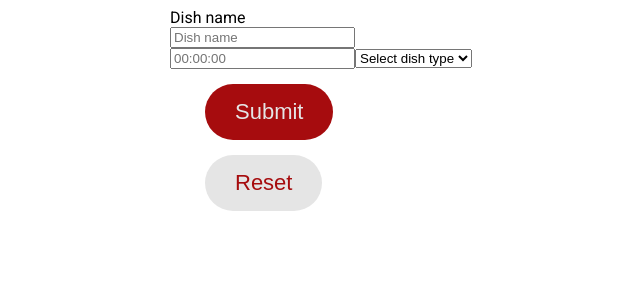
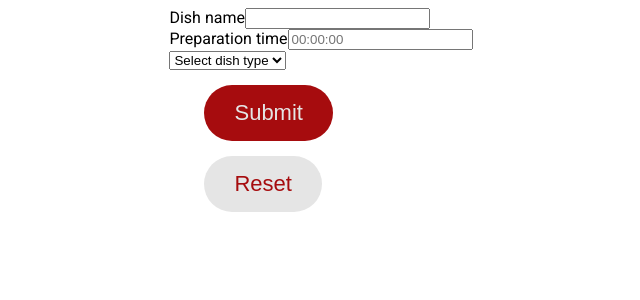
Before and after one commit to magmat88/dishes-form, a React (Create React App) app: page / in a window 1280 px wide. Shown: the top 300 px of the page, without its empty margins (327-967 px from the left). Built offline with nearby package versions, Linux system fonts and the light colour scheme.

Commit message:
Added normalization for diameter and number of slices

```diff
--- a/src/app/App.tsx
+++ b/src/app/App.tsx
@@ -3,10 +3,24 @@ import React from 'react';
 import DishesForm from '../components/DishesForm/DishesForm';
 import './App.scss';
 
-function handleSubmit(values: any): any {
+//use ajax
+
+function handleSubmit(values: any) {
   // window.alert(JSON.stringify(values));
-  console.log(JSON.stringify(values));
+  // console.log(JSON.stringify(values));
+  new Promise ((resolve, reject) => {
+    fetch("https://frosty-wood-6558.getsandbox.com:443/dishes", {method: "post", body: JSON.stringify(values)}).then(res => res.json()).then(res => { if (res.hasOwnProperty("errors")) {
+      reject(res.errors);
+    } else {
+      resolve(res.data);
+    }})
+  })
+  // reset form
 
+}
+
+function handleReset() {
+  return;
 }
 
 export function App() {
@@ -14,7 +28,7 @@ export function App() {
     <div className="app">
       <DishesForm
         handleSubmit={handleSubmit}
-        reset={() => console.log('on reset')}
+        reset={handleReset}
         pristine={undefined}
         submitting={undefined}
       />
--- a/src/components/DishesForm/DishesForm.tsx
+++ b/src/components/DishesForm/DishesForm.tsx
@@ -1,6 +1,6 @@
 import React, { useState, useEffect } from 'react';
 import { reduxForm, Field } from 'redux-form';
-import { normalizeDuration } from '../../utils/dishesFormNormalization';
+import { normalizeDuration, normalizeNumberOfSlices, normalizeDiameter } from '../../utils/dishesFormNormalization';
 import { validateDishesForm } from '../../utils/dishesFormValidation';
 import { showDishesFormWarnings } from '../../utils/dishesFormWarnings';
 import './DishesForm.scss';
@@ -12,84 +12,19 @@ interface DishesFormProps {
   submitting: any;
 }
 
-interface RenderTextOrNumberFieldProps {
-  input: any;
-  label: any;
-  type: any;
-  max: number | undefined;
-  min: number | undefined;
-  step: number | undefined;
-  className: string;
-  meta: { touched: any; error: any; warning: any };
-}
-
-interface RenderRangeFieldProps {
-  input: any;
-  label: any;
-  type: any;
-  step: number | undefined;
-  className: string;
-  max: number | undefined;
-  min: number | undefined;
-  meta: { touched: any; error: any; warning: any };
-}
-
-function renderTextOrNumberField({
-  input,
-  label,
-  type,
-  className,
-  step=undefined,
-  max=undefined,
-  min=undefined,
-  meta: { touched, error, warning },
-}: RenderTextOrNumberFieldProps): JSX.Element {
+function RenderFormInput(field: any): any {
   return (
     <div>
-      <label>{label}</label>
-      <div>
-        <input
-          {...input}
-          placeholder={label}
-          type={type}
-          className={className}
-          step={step}
-        />
-        {touched &&
-          ((error && <span>{error}</span>) ||
-            (warning && <span>{warning}</span>))}
-      </div>
-    </div>
-  );
-}
-
-function renderRangeField({
-  input,
-  label,
-  type,
-  className,
-  max,
-  min,
-  step,
-  meta: { touched, error, warning },
-}: RenderRangeFieldProps): JSX.Element {
-  return (
-    <div>
-      <label>{label}</label>
-      <div>
-        <input
-          {...input}
-          placeholder={label}
-          type={type}
-          className={className}
-          step={step}
-          max={max}
-          min={min}
-        />
-        {touched &&
-          ((error && <span>{error}</span>) ||
-            (warning && <span>{warning}</span>))}
-      </div>
+      <label>{field.label}</label>
+      <input
+        {...field.input}
+        type={field.type}
+        placeholder={field?.placeholder}
+        max={field?.max}
+        min={field?.min}
+        step={field?.step}
+      />
+      {field.meta.touched && <p className="text--danger">{field.meta.error}</p>}
     </div>
   );
 }
@@ -102,20 +37,21 @@ function renderFormFieldsByDishType(dishType: string): any {
           <section>
             <Field
               className="form__input"
-              component={renderTextOrNumberField}
+              component={RenderFormInput}
               name="no_of_slices"
               placeholder="# of slices"
-              step="1"
-              type="number"
+              type="text"
+              normalize={normalizeNumberOfSlices}
+
             />
 
             <Field
               className="form__input"
-              component={renderTextOrNumberField}
+              component={RenderFormInput}
               name="diameter"
               placeholder="diameter"
-              step="0.01"
-              type="number"
+              type="text"
+              normalize={normalizeDiameter}
             />
           </section>
         );
@@ -124,7 +60,7 @@ function renderFormFieldsByDishType(dishType: string): any {
           <section>
             <Field
               className="form__input"
-              component={renderRangeField}
+              component={RenderFormInput}
               max="10"
               min="1"
               name="spiciness_scale"
@@ -139,11 +75,11 @@ function renderFormFieldsByDishType(dishType: string): any {
           <section>
             <Field
               className="form__input"
-              component={renderTextOrNumberField}
+              component={RenderFormInput}
               name="slices_of_bread"
               label="Number of slices of bread required"
-              step="1"
-              type="number"
+              type="text"
+              normalize={normalizeNumberOfSlices}
             />
           </section>
         );
@@ -156,7 +92,7 @@ function DishesForm({
   reset,
   pristine,
   submitting,
-}: DishesFormProps): JSX.Element {
+}: DishesFormProps): any {
   const [dishType, setDishType] = useState<string>('');
   // useEffect({}, [dishType]);
 
@@ -170,7 +106,7 @@ function DishesForm({
     <form onSubmit={handleSubmit}>
       <Field
         className="form__input"
-        component={renderTextOrNumberField}
+        component={RenderFormInput}
         name="name"
         label="Dish name"
         type="text"
@@ -178,7 +114,7 @@ function DishesForm({
 
       <Field
         className="form__input"
-        component="input"
+        component={RenderFormInput}
         name="preparation_time"
         label="Preparation time"
         type="text"
@@ -222,18 +158,17 @@ function DishesForm({
   );
 }
 
-DishesForm = reduxForm({
-  form: 'dishesForm',
-  // validateDishesForm,
-  // showDishesFormWarnings,
-  // normalizeDuration
-})(DishesForm as any);
-
-export default DishesForm;
-
-// export default reduxForm({
+// DishesForm = reduxForm({
 //   form: 'dishesForm',
 //   // validateDishesForm,
 //   // showDishesFormWarnings,
 //   // normalizeDuration
-// })(DishesForm)
+// })(DishesForm as any);
+
+// export default DishesForm;
+
+export default reduxForm<{}, DishesFormProps>({
+  form: 'DishesForm',
+  // validate: validateDishesForm,
+  // warn: showDishesFormWarnings,
+})(DishesForm);
--- a/src/utils/dishesFormNormalization.ts
+++ b/src/utils/dishesFormNormalization.ts
@@ -26,3 +26,45 @@ export function normalizeDuration(
     4
   )}:${onlyDigits.slice(4, 6)}`;
 }
+
+export function normalizeNumberOfSlices(
+  value: string,
+  previousValue: string
+): string {
+  if (!value) {
+    return value;
+  }
+
+  const onlyDigits: string = value.replace(/[^\d]/g, '');
+  if (!previousValue || value.length > previousValue.length) {
+    if (onlyDigits === '0') {
+      return '';
+    }
+  }
+  return onlyDigits;
+}
+
+export function normalizeDiameter(
+  value: string,
+  previousValue: string
+): string {
+  if (!value) {
+    return value;
+  }
+  const floatNumber =value.replace(/[^0-9.]/g, '');
+  const splitSections = floatNumber.split('.');
+
+  if (splitSections[0] !== '0' && splitSections[0] !== '00') {
+    splitSections[0] = splitSections[0].replace(/^0+/, '');
+  } else {
+    splitSections[0] = '0';
+  }
+
+  if (splitSections[1]) {
+    return splitSections[0] + '.' + splitSections[1].slice(0, 2);
+  } else if (floatNumber.indexOf('.') !== -1) {
+    return splitSections[0] + '.';
+  } else {
+    return splitSections[0];
+  }
+}
```
Also changed, not shown: src/index.js (renamed from src/index.tsx).
